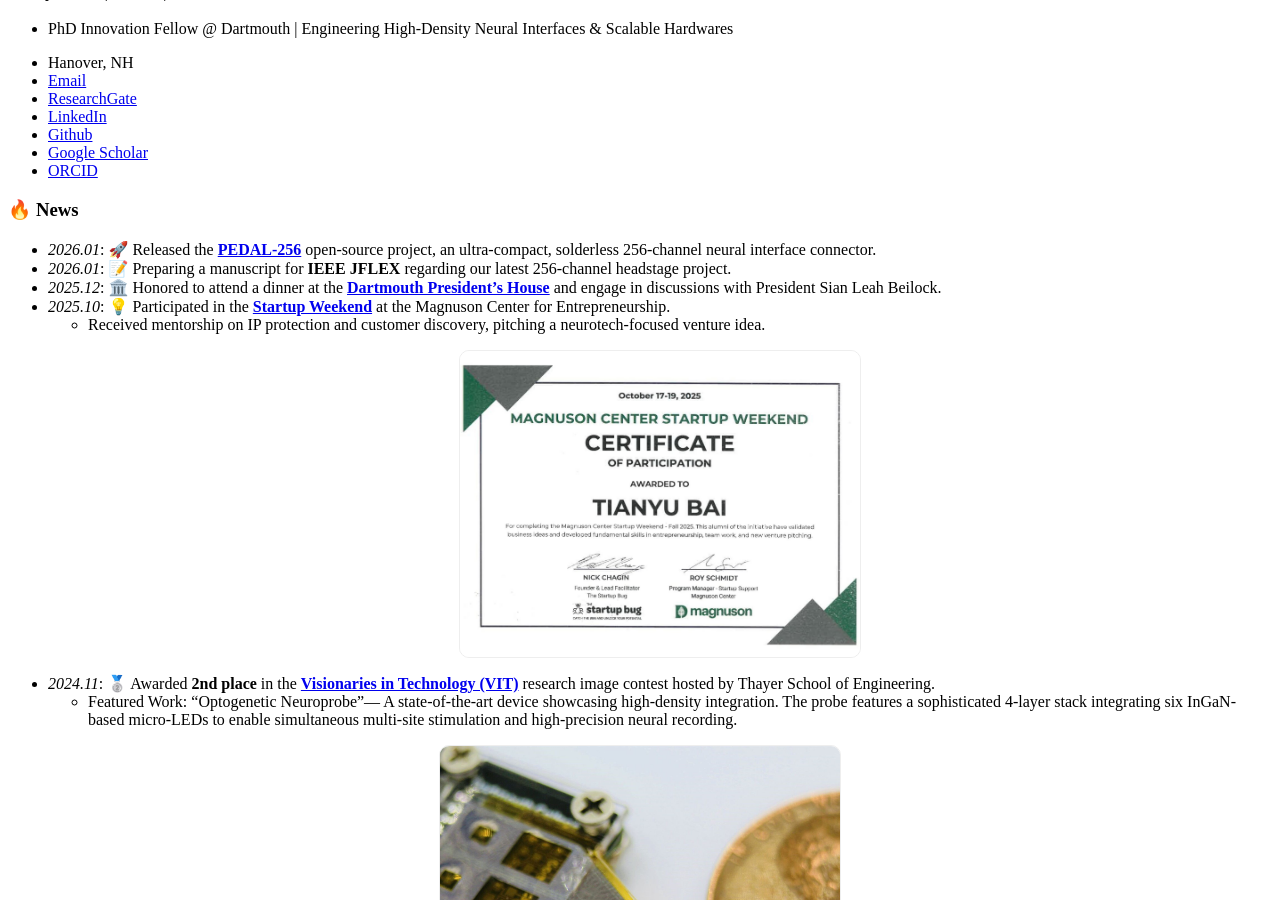
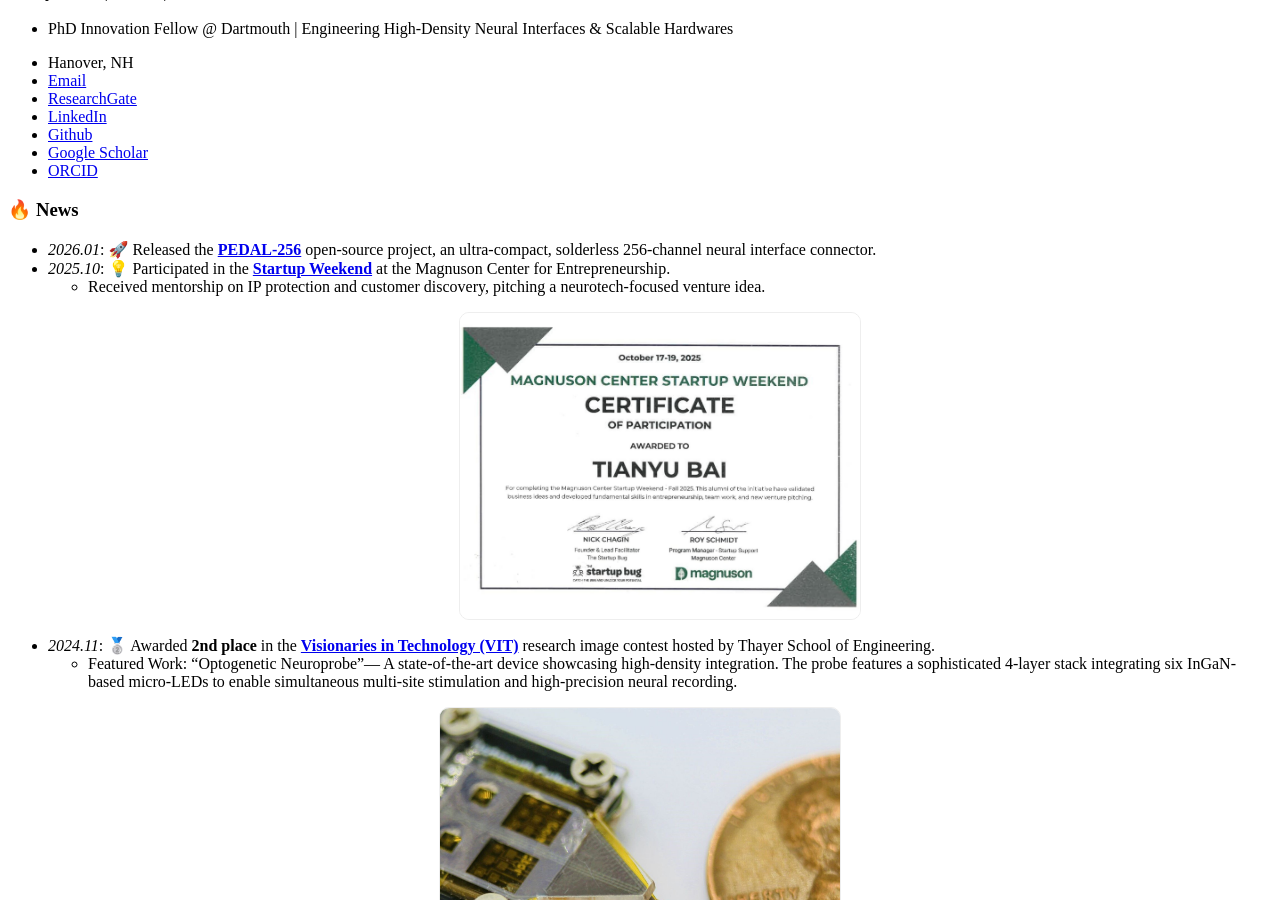
Before and after one commit to Tianyu-Bai/Tianyu-Bai.github.io, a Jekyll site: the page built from _pages/includes/news.md, in a window 1280 px wide and 900 px high, scrolled down 514 px. Built offline with Jekyll 4.4.1, drawn with Linux system fonts in a browser that asks for light colours; our own code applies the rules of GitHub Pages for plain Markdown files.

Commit message:
Revise news section with new project release
Updated news entries by adding a new project release and removing outdated entries.

```diff
--- a/_pages/includes/news.md
+++ b/_pages/includes/news.md
@@ -1,8 +1,8 @@
 # 🔥 News
 
-- *2026.01*: 🚀 Released the **[PEDAL-256](https://github.com/tianyu-bai/PEDAL-256)** open-source project, an ultra-compact, solderless 256-channel neural interface connector.
-- *2026.01*: 📝 Preparing a manuscript for **IEEE JFLEX** regarding our latest 256-channel headstage project.
-- *2025.12*: 🏛️ Honored to attend a dinner at the **[Dartmouth President's House](https://www.linkedin.com/posts/tianyubai_dartmouthcollege-biggreen-studentexperience-activity-7407785550222413824-EmZC?utm_source=share&utm_medium=member_desktop&rcm=ACoAACWlM5ABI4NY3hLlgpHJZdqC1NVpRn7U9aA)** and engage in discussions with President Sian Leah Beilock.
+- *2026.01*: 🚀 Released the **[PEDAL-256](https://tianyu-bai.github.io/PEDAL-256/)** open-source project, an ultra-compact, solderless 256-channel neural interface connector.
+<!-- - *2026.01*: 📝 Preparing a manuscript for **IEEE JFLEX** regarding our latest 256-channel headstage project. -->
+<!-- - *2025.12*: 🏛️ Honored to attend a dinner at the **[Dartmouth President's House](https://www.linkedin.com/posts/tianyubai_dartmouthcollege-biggreen-studentexperience-activity-7407785550222413824-EmZC?utm_source=share&utm_medium=member_desktop&rcm=ACoAACWlM5ABI4NY3hLlgpHJZdqC1NVpRn7U9aA)** and engage in discussions with President Sian Leah Beilock. -->
 - *2025.10*: 💡 Participated in the **[Startup Weekend](https://www.linkedin.com/posts/tianyubai_startupweekend-magnusoncenter-pitch-activity-7386096029953212416-3upX?utm_source=share&utm_medium=member_desktop&rcm=ACoAACWlM5ABI4NY3hLlgpHJZdqC1NVpRn7U9aA)** at the Magnuson Center for Entrepreneurship.
   - Received mentorship on IP protection and customer discovery, pitching a neurotech-focused venture idea.
    <p align="Center">
```
